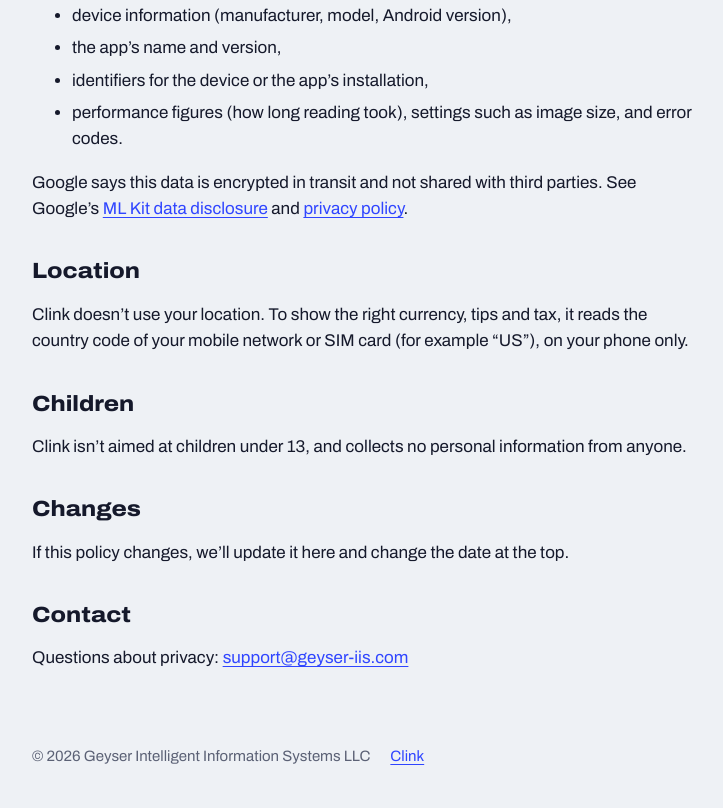
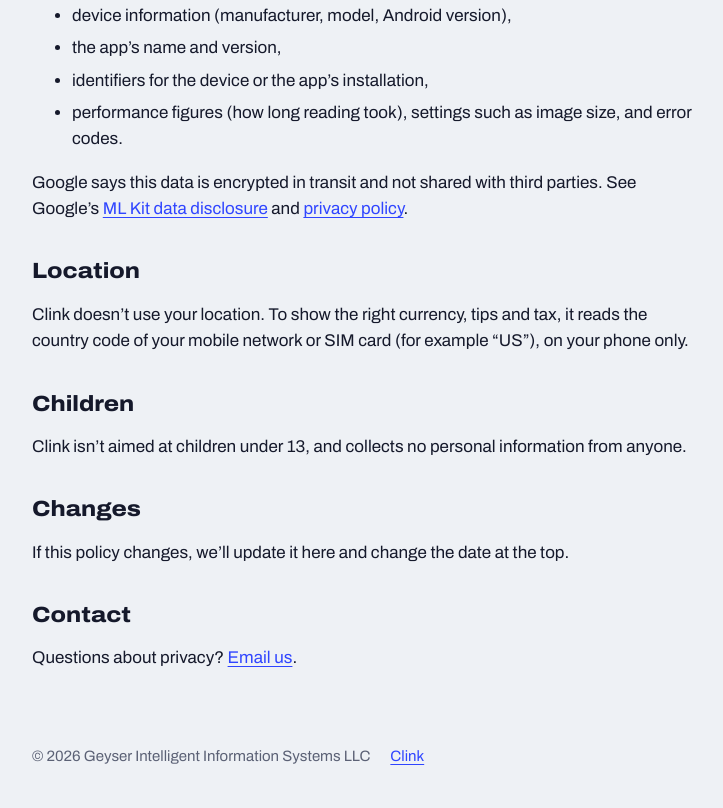
Before and after one commit to j4v1ng/clink-site, a plain HTML site: page privacy/index.html in a window 1280 px wide. Shown: the part 1145-1953 px from the top of the page, without its empty margins (272-995 px from the left). Drawn offline with Linux system fonts and the light colour scheme.

Commit message:
Support: an 'Email us' link; the address isn't written in the page
Co-Authored-By: Claude Opus 5.5 <noreply@anthropic.com>
Claude-Session: https://claude.ai/code/session_013NVBxL4GhjDxes7EEXuxrQ

```diff
--- a/privacy/index.html
+++ b/privacy/index.html
@@ -53,7 +53,7 @@
       <p>If this policy changes, we’ll update it here and change the date at the top.</p>
 
       <h2>Contact</h2>
-      <p>Questions about privacy: <a href="mailto:support@geyser-iis.com">support@geyser-iis.com</a></p>
+      <p>Questions about privacy? <a class="mail" href="/#support" data-user="support" data-domain="geyser-iis.com">Email us</a>.</p>
     </div>
   </main>
 
@@ -63,5 +63,9 @@
       <a href="/">Clink</a>
     </div>
   </footer>
+  <script>
+    // The address is put together here, so it isn't in the page for spam robots to collect.
+    for (const a of document.querySelectorAll("a.mail")) a.href = "mailto:" + a.dataset.user + "@" + a.dataset.domain;
+  </script>
 </body>
 </html>
```
Also changed, not shown: index.html (+6 -2 lines).
